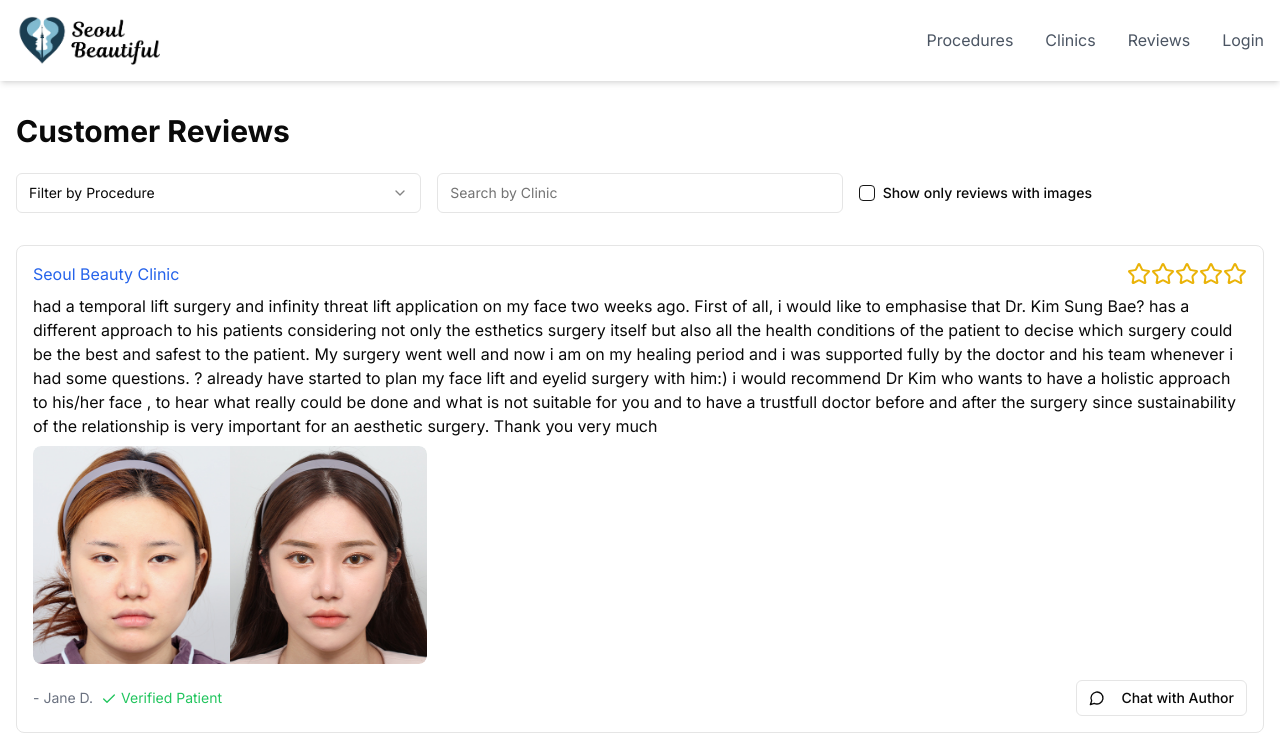
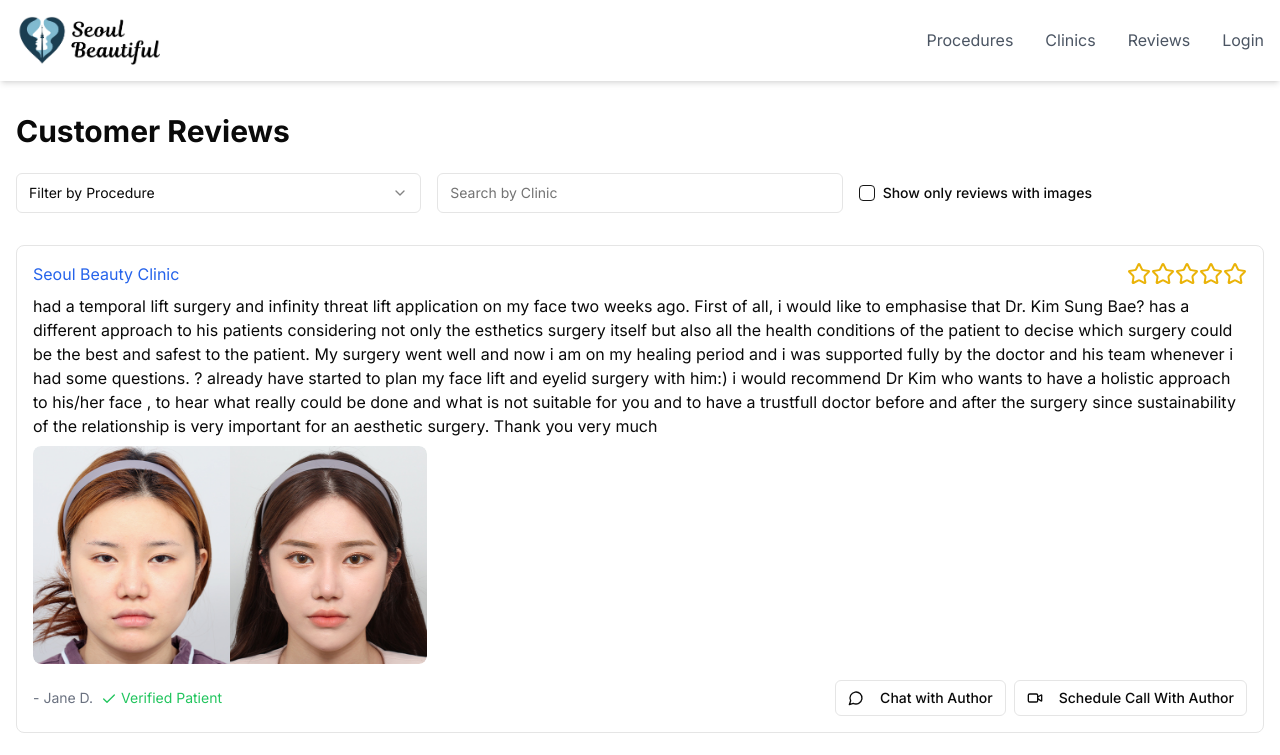
Before and after one commit to theofficialericng/SeoulBeautiful-frontend, a Next.js app: page /reviews in a window 1280 px wide. Shown: the top 755 px of the page. Built offline with nearby package versions, Linux system fonts and the light colour scheme.

Commit message:
fake door testing btn for schedule call with author

```diff
--- a/app/components/ReviewItem.tsx
+++ b/app/components/ReviewItem.tsx
@@ -4,7 +4,7 @@ import type React from "react"
 import { useState, useEffect } from "react"
 import Link from "next/link"
 import Image from "next/image"
-import { Star, Edit, Trash2, Check, MessageCircle } from "lucide-react"
+import { Star, Edit, Trash2, Check, MessageCircle, Video  } from "lucide-react"
 import ReviewForm from "./ReviewForm"
 import { Button } from "@/components/ui/button"
 import { Dialog, DialogContent, DialogHeader, DialogTitle, DialogTrigger } from "@/components/ui/dialog"
@@ -165,6 +165,19 @@ export default function ReviewItem({ review, onEdit, onDelete, onOpenChat }) {
                   </form>
                 </DialogContent>
               </Dialog>
+
+              <Dialog>
+                <DialogTrigger asChild>
+                  <Button
+                    variant="outline"
+                    size="sm"
+                    onClick={() => alert("This feature is in development. Stay tuned!")}
+                  >
+                    <Video className="w-4 h-4 mr-2" />
+                    Schedule Call With Author
+                  </Button>
+                </DialogTrigger>
+              </Dialog>
             </>
           )}
           {review.author.id === user?.id && (
```
